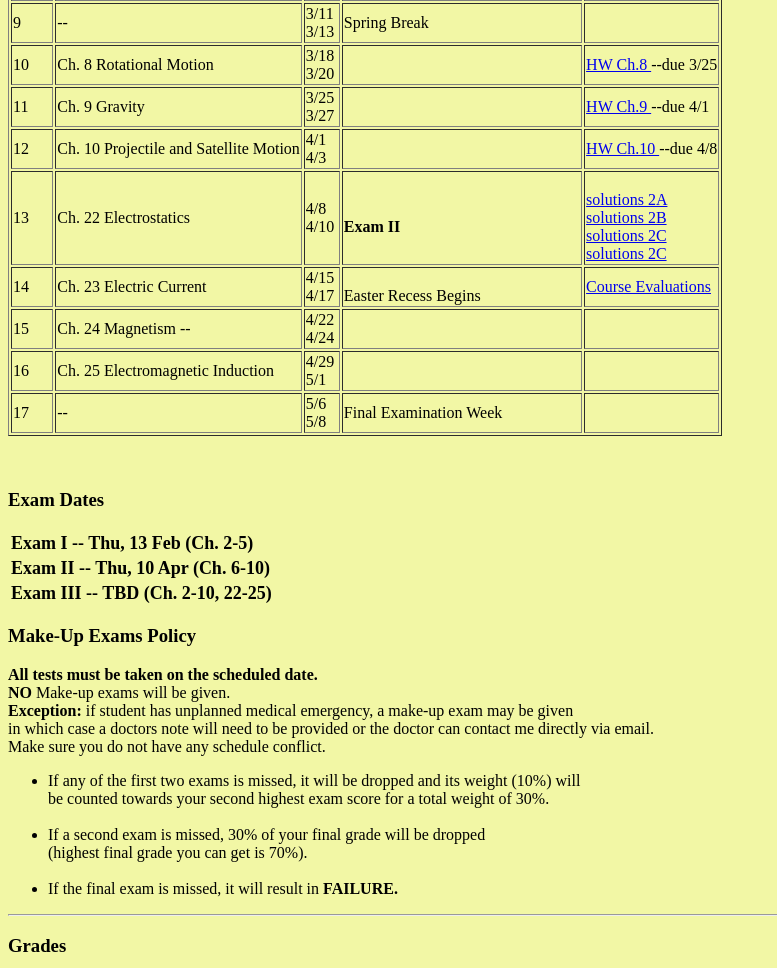
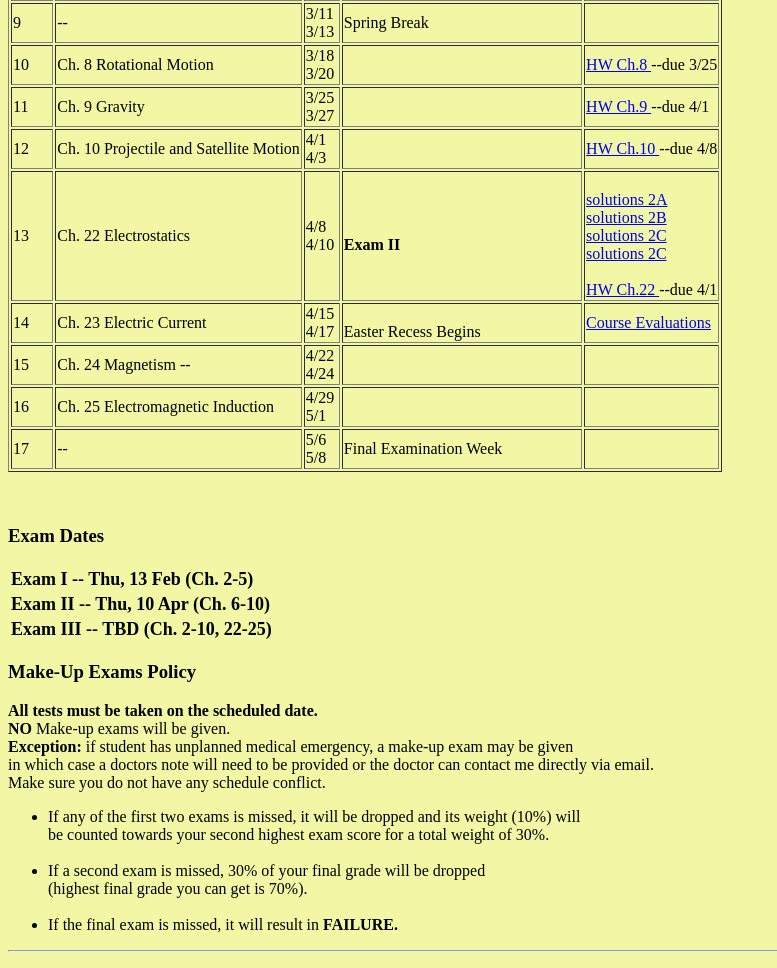
Before and after one commit to Yero1990/cuaPHY101.github.io, a plain HTML site: page index.html in a window 1280 px wide. Shown: the part 1377-2345 px from the top of the page, without its empty margins (0-777 px from the left). Drawn offline with Linux system fonts and the light colour scheme.

Commit message:
updated HW Ch 2

```diff
--- a/index.html
+++ b/index.html
@@ -189,7 +189,9 @@
 					      <td> <br> <a href="exams/exam2a_sol.pdf"> solutions 2A </a> <br>
 						<a href="exams/exam2b_sol.pdf"> solutions 2B </a> <br>
 						<a href="exams/exam2c_sol.pdf"> solutions 2C </a> <br>
-						<a href="exams/exam2d_sol.pdf"> solutions 2C </a>
+						<a href="exams/exam2d_sol.pdf"> solutions 2C </a> <br> <br>
+						<a href="homework/ch22_hw.pdf"> HW Ch.22 </a> --due 4/1 </td>
+
 					      </td>
 					    </tr>
 
```
Also changed, not shown: 1 other file.
